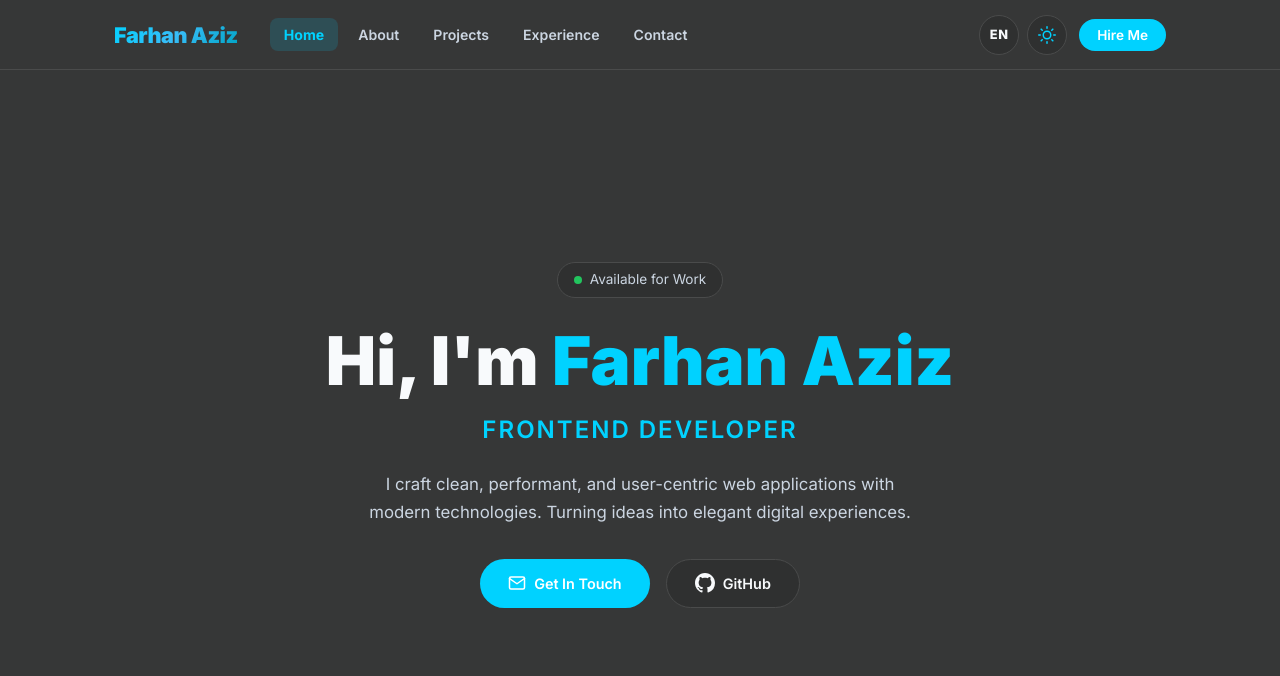
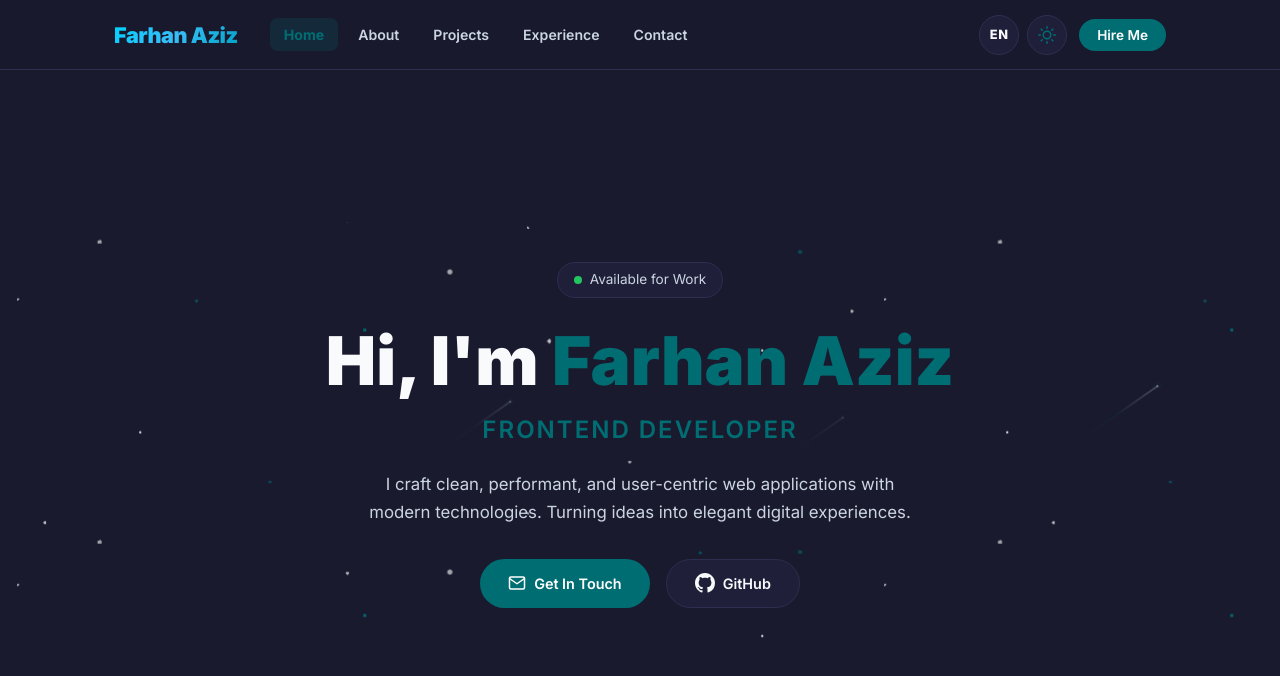
Before and after one commit to Retiishia/Portreact-project, a React (Vite) app: page / in a window 1280 px wide. Shown: the top 676 px of the page. Built offline with nearby package versions, Linux system fonts and the light colour scheme.

Commit message:
style: Charcoal gray dark mode with shooting meteor stars on Hero background

```diff
--- a/src/components/Hero.css
+++ b/src/components/Hero.css
@@ -4,14 +4,162 @@
   align-items: center;
   justify-content: center;
   padding: 40px 0;
+  position: relative;
+  overflow: hidden;
 }
 
+/* ===== Starry Sky Background ===== */
+.hero__stars {
+  position: absolute;
+  inset: -100px -50px;
+  pointer-events: none;
+  z-index: 0;
+}
+
+.hero__star-layer {
+  position: absolute;
+  inset: 0;
+  background-repeat: repeat;
+}
+
+.hero__star-layer--1 {
+  background-image:
+    radial-gradient(1.5px 1.5px at 100px 50px, #ffffff 100%, transparent),
+    radial-gradient(1.5px 1.5px at 250px 180px, #006d73 100%, transparent),
+    radial-gradient(1.5px 1.5px at 400px 100px, #ffffff 100%, transparent),
+    radial-gradient(2px 2px at 600px 220px, #ffffff 100%, transparent),
+    radial-gradient(1.5px 1.5px at 750px 80px, #006d73 100%, transparent),
+    radial-gradient(1.5px 1.5px at 900px 190px, #ffffff 100%, transparent);
+  background-size: 1000px 350px;
+  animation: starTwinkle 4s ease-in-out infinite alternate;
+  opacity: 0.75;
+}
+
+.hero__star-layer--2 {
+  background-image:
+    radial-gradient(2px 2px at 150px 120px, #ffffff 100%, transparent),
+    radial-gradient(1.5px 1.5px at 320px 60px, #006d73 100%, transparent),
+    radial-gradient(2.5px 2.5px at 500px 150px, #ffffff 100%, transparent),
+    radial-gradient(1.5px 1.5px at 680px 40px, #ffffff 100%, transparent),
+    radial-gradient(2px 2px at 850px 130px, #006d73 100%, transparent);
+  background-size: 900px 300px;
+  animation: starTwinkle 3s ease-in-out 1s infinite alternate;
+  opacity: 0.6;
+}
+
+.hero__star-layer--3 {
+  background-image:
+    radial-gradient(1px 1px at 80px 180px, #ffffff 100%, transparent),
+    radial-gradient(1px 1px at 200px 30px, #ffffff 100%, transparent),
+    radial-gradient(1.5px 1.5px at 420px 210px, #006d73 100%, transparent),
+    radial-gradient(1px 1px at 580px 110px, #ffffff 100%, transparent),
+    radial-gradient(1px 1px at 810px 230px, #ffffff 100%, transparent);
+  background-size: 850px 280px;
+  animation: starTwinkle 5s ease-in-out 0.5s infinite alternate;
+  opacity: 0.5;
+}
+
+@keyframes starTwinkle {
+  0% { opacity: 0.3; transform: scale(0.98); }
+  100% { opacity: 0.9; transform: scale(1.02); }
+}
+
+/* ===== Meteor / Shooting Stars ===== */
+.hero__meteors {
+  position: absolute;
+  inset: 0;
+  pointer-events: none;
+  z-index: 0;
+  overflow: hidden;
+}
+
+.hero__meteor {
+  position: absolute;
+  width: 2px;
+  height: 2px;
+  background: #ffffff;
+  border-radius: 50%;
+  box-shadow: 0 0 4px 1px rgba(0, 109, 115, 0.6);
+  opacity: 0;
+}
+
+/* Each meteor trail via pseudo-element */
+.hero__meteor::before {
+  content: '';
+  position: absolute;
+  top: 50%;
+  right: 0;
+  width: 80px;
+  height: 1px;
+  background: linear-gradient(to left, rgba(255,255,255,0.8), rgba(0, 109, 115, 0.3), transparent);
+  transform: translateY(-50%);
+}
+
+.hero__meteor--1 {
+  top: 8%;
+  left: 20%;
+  animation: meteorShoot 3s ease-in 1s infinite;
+}
+.hero__meteor--1::before { width: 90px; }
+
+.hero__meteor--2 {
+  top: 22%;
+  left: 55%;
+  animation: meteorShoot 4s ease-in 2.5s infinite;
+}
+.hero__meteor--2::before { width: 70px; }
+
+.hero__meteor--3 {
+  top: 12%;
+  left: 75%;
+  animation: meteorShoot 3.5s ease-in 4s infinite;
+}
+.hero__meteor--3::before { width: 100px; }
+
+.hero__meteor--4 {
+  top: 35%;
+  left: 10%;
+  animation: meteorShoot 5s ease-in 0.5s infinite;
+}
+.hero__meteor--4::before { width: 60px; }
+
+.hero__meteor--5 {
+  top: 5%;
+  left: 42%;
+  animation: meteorShoot 4.5s ease-in 3s infinite;
+}
+.hero__meteor--5::before { width: 85px; }
+
+@keyframes meteorShoot {
+  0% {
+    opacity: 0;
+    transform: translate(0, 0) rotate(-35deg);
+  }
+  5% {
+    opacity: 1;
+  }
+  30% {
+    opacity: 0.6;
+  }
+  60% {
+    opacity: 0;
+    transform: translate(350px, 200px) rotate(-35deg);
+  }
+  100% {
+    opacity: 0;
+    transform: translate(350px, 200px) rotate(-35deg);
+  }
+}
+
+/* ===== Hero Content ===== */
 .hero__content {
   text-align: center;
   display: flex;
   flex-direction: column;
   align-items: center;
   width: 100%;
+  position: relative;
+  z-index: 1;
 }
 
 .hero__badge {
--- a/src/components/Hero.jsx
+++ b/src/components/Hero.jsx
@@ -3,6 +3,22 @@ import './Hero.css';
 export default function Hero({ onSelectSection, t }) {
   return (
     <div className="hero">
+      {/* Twinkling Stars */}
+      <div className="hero__stars">
+        <div className="hero__star-layer hero__star-layer--1"></div>
+        <div className="hero__star-layer hero__star-layer--2"></div>
+        <div className="hero__star-layer hero__star-layer--3"></div>
+      </div>
+
+      {/* Shooting Meteors */}
+      <div className="hero__meteors">
+        <div className="hero__meteor hero__meteor--1"></div>
+        <div className="hero__meteor hero__meteor--2"></div>
+        <div className="hero__meteor hero__meteor--3"></div>
+        <div className="hero__meteor hero__meteor--4"></div>
+        <div className="hero__meteor hero__meteor--5"></div>
+      </div>
+
       <div className="hero__content container">
         <div className="hero__badge">
           <span className="hero__badge-dot"></span>
--- a/src/index.css
+++ b/src/index.css
@@ -1,57 +1,57 @@
 /* ========================================
-   Design System — Dark Grey #363737 & Light Grey #d4d4d4
+   Design System — Charcoal Gray & Accent #006d73
    ======================================== */
 
-/* Dark Mode (Default) — Dark Grey #363737 */
+/* Dark Mode (Default) — Charcoal Gray & Teal #006d73 */
 :root, [data-theme="dark"] {
-  --bg-primary: #363737;
-  --bg-secondary: #2b2c2c;
-  --bg-card: #2f3030;
-  --bg-card-hover: #3d3e3e;
-  --bg-navbar: rgba(54, 55, 55, 0.95);
+  --bg-primary: #1a1a2e;
+  --bg-secondary: #16162a;
+  --bg-card: #1f1f3a;
+  --bg-card-hover: #2a2a45;
+  --bg-navbar: rgba(26, 26, 46, 0.95);
 
-  --border-color: #4a4b4b;
-  --border-hover: #00d2ff;
+  --border-color: #2e2e50;
+  --border-hover: #006d73;
 
   --text-primary: #f8fafc;
   --text-secondary: #cbd5e1;
   --text-muted: #94a3b8;
 
-  --accent-primary: #00d2ff;      /* Cyan */
-  --accent-hover: #00b4db;
-  --accent-light: rgba(0, 210, 255, 0.15);
-  --accent-glow: rgba(0, 210, 255, 0.25);
+  --accent-primary: #006d73;
+  --accent-hover: #004d52;
+  --accent-light: rgba(0, 109, 115, 0.2);
+  --accent-glow: rgba(0, 109, 115, 0.35);
 
-  --gradient-cyan: linear-gradient(135deg, #00d2ff 0%, #38bdf8 50%, #0284c7 100%);
+  --gradient-cyan: linear-gradient(135deg, #008f97 0%, #006d73 50%, #004d52 100%);
 
   --shadow-card: 0 4px 20px rgba(0, 0, 0, 0.3);
-  --shadow-glow: 0 0 15px rgba(0, 210, 255, 0.25);
+  --shadow-glow: 0 0 15px rgba(0, 109, 115, 0.3);
 }
 
-/* Light Mode — Light Grey #d4d4d4 */
+/* Light Mode — Light Grey #d4d4d4 & Accent #006d73 */
 [data-theme="light"] {
-  --bg-primary: #d4d4d4;          /* Light Grey #d4d4d4 */
-  --bg-secondary: #c4c4c4;        /* Slightly deeper grey */
-  --bg-card: #e5e5e5;             /* Card grey */
+  --bg-primary: #d4d4d4;
+  --bg-secondary: #c4c4c4;
+  --bg-card: #e5e5e5;
   --bg-card-hover: #eeeeee;
   --bg-navbar: rgba(212, 212, 212, 0.95);
 
-  --border-color: #b5b5b5;        /* Border grey */
-  --border-hover: #008ca8;
+  --border-color: #b5b5b5;
+  --border-hover: #006d73;
 
-  --text-primary: #111827;        /* Crisp dark text */
+  --text-primary: #111827;
   --text-secondary: #374151;
   --text-muted: #6b7280;
 
-  --accent-primary: #008ca8;      /* Deep Cyan for Light Mode */
-  --accent-hover: #006b80;
-  --accent-light: rgba(0, 140, 168, 0.15);
-  --accent-glow: rgba(0, 140, 168, 0.2);
+  --accent-primary: #006d73;
+  --accent-hover: #004d52;
+  --accent-light: rgba(0, 109, 115, 0.15);
+  --accent-glow: rgba(0, 109, 115, 0.25);
 
-  --gradient-cyan: linear-gradient(135deg, #007791 0%, #008ca8 50%, #00a3c4 100%);
+  --gradient-cyan: linear-gradient(135deg, #008f97 0%, #006d73 50%, #004d52 100%);
 
   --shadow-card: 0 4px 16px rgba(0, 0, 0, 0.08);
-  --shadow-glow: 0 0 15px rgba(0, 140, 168, 0.2);
+  --shadow-glow: 0 0 15px rgba(0, 109, 115, 0.2);
 }
 
 :root {
@@ -78,7 +78,7 @@
 html, body {
   width: 100%;
   height: 100%;
-  overflow: hidden; /* Single viewport, no scrollbars */
+  overflow: hidden;
   background-color: var(--bg-primary);
   color: var(--text-primary);
   font-family: var(--font);
```
